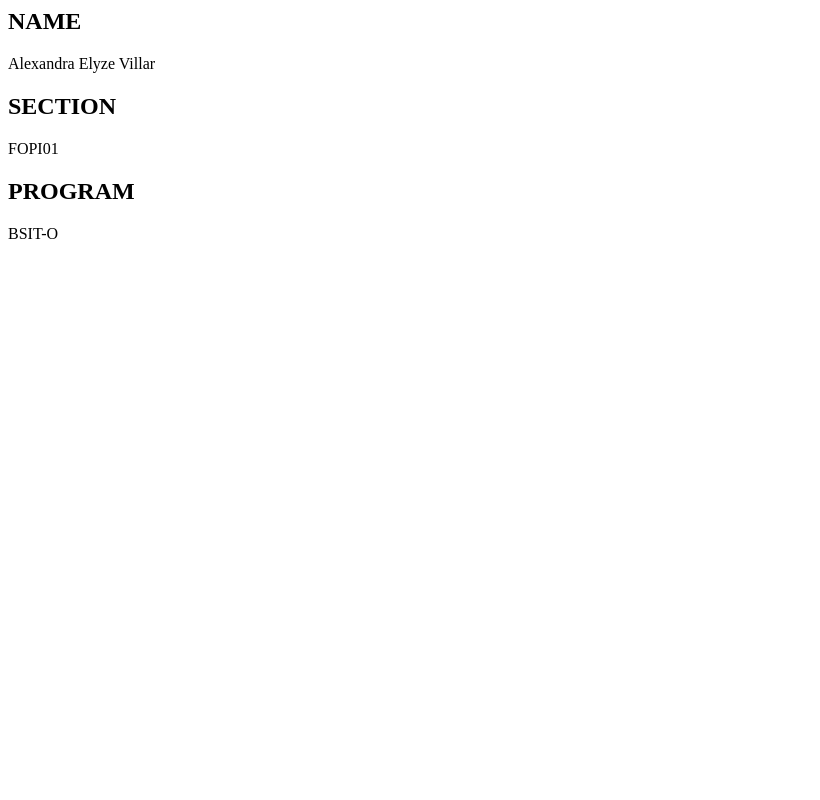
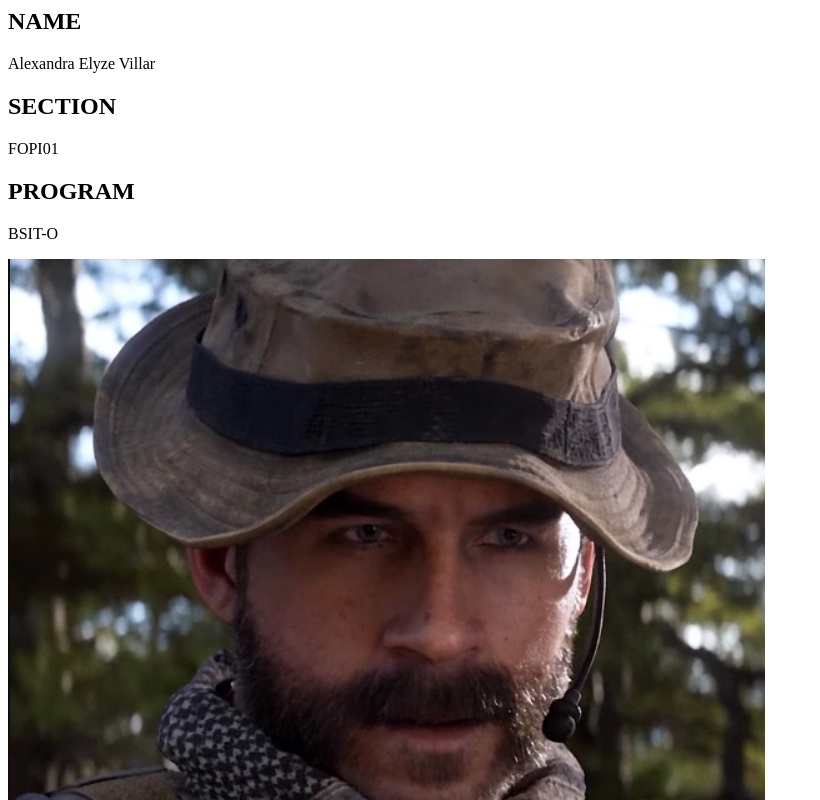
Before and after one commit to alexaelyze/villar-ITS152L, a plain HTML site: page index.html in a window 1280 px wide. Shown: the top 800 px of the page, without its empty margins (0-820 px from the left). Drawn offline with Linux system fonts and the light colour scheme.

Commit message:
Add Price.png image and update index.html

```diff
--- a/index.html
+++ b/index.html
@@ -1,5 +1,6 @@
 <html>
   <head>
+  <title>ITS152L</title>
     <body>
       <h2>NAME</h2>
       <p>Alexandra Elyze Villar</p>
@@ -7,6 +8,9 @@
       <p>FOPI01</p>
       <h2>PROGRAM</h2>
       <p>BSIT-O</p>
+      <img src="images/Price.png" alt="Captain Price">
     </body>
   </head>
 </html>
+
+C:\Users\alexa\Pictures
```
Also changed, not shown: images/Price.png (added).
